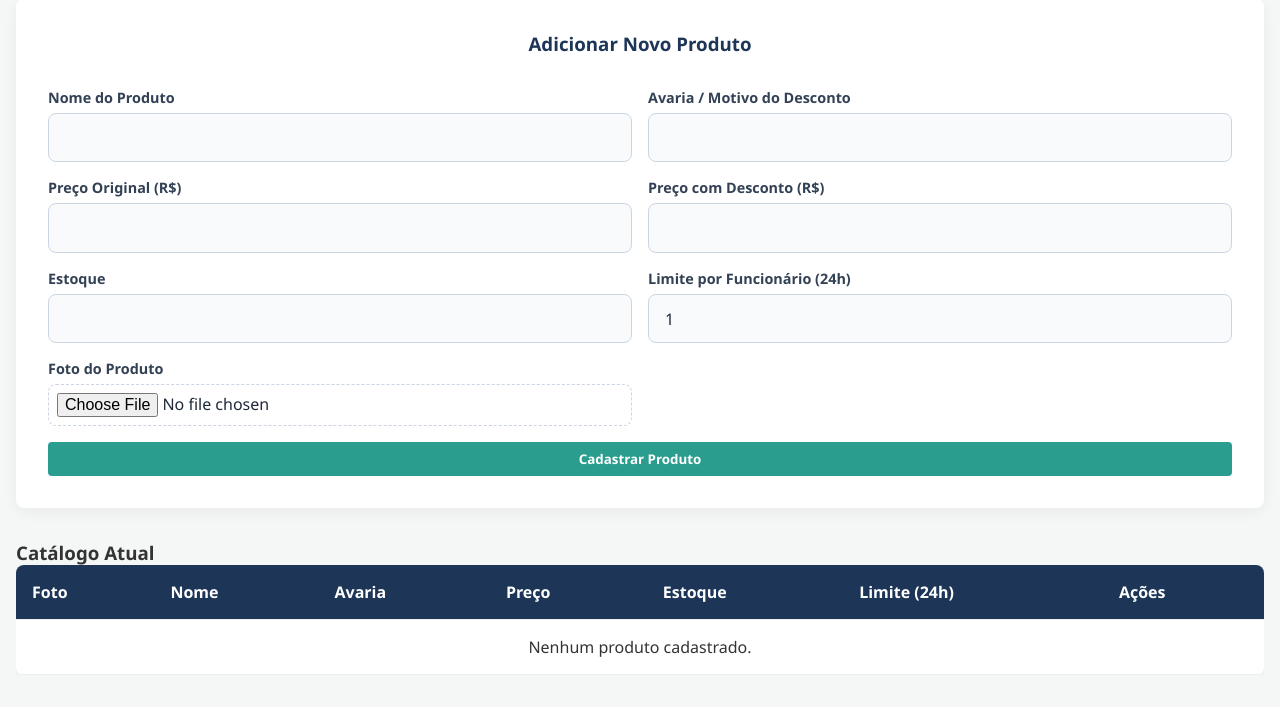
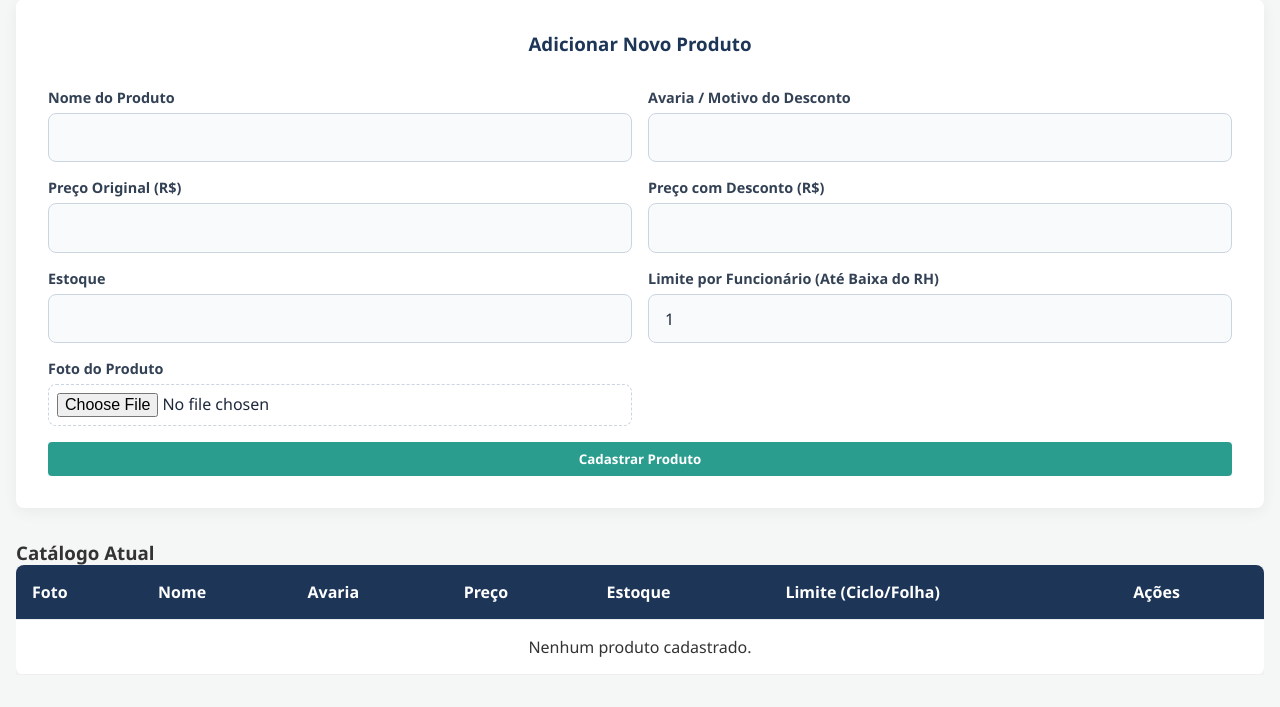
Before and after one commit to nicthecreator/projeto-website-django-ecommerce, a Django app: page /painel-admin/ in a window 1280 px wide. Shown: the part 273-980 px from the top of the page. Run offline with Django 5.2, Linux system fonts and the light colour scheme; the visitor is signed in with stand-in values (Sample User, id 1); data comes from the database, SQL or seed files in the repository; data that the repository does not hold is empty; some libraries are stand-ins or nearby versions.

Commit message:
Correcao: Limite de produtos travado pelo desconto na folha do RH

```diff
--- a/base/global/base.html
+++ b/base/global/base.html
@@ -5,6 +5,7 @@
     <meta charset="UTF-8">
     <meta name="viewport" content="width=device-width, initial-scale=1.0">
     <title>{% block title %}PHD Store{% endblock %}</title>
+    <link rel="icon" type="image/x-icon" href="{% static 'images/favicon.ico' %}">
 
     <!-- CSS Global -->
     <link rel="stylesheet" href="{% static 'css/style.css' %}?v=1.5">
--- a/index/templates/login.html
+++ b/index/templates/login.html
@@ -7,7 +7,7 @@
     <title>PHD Store - Tela de Login</title>
     <link rel="stylesheet" href="{% static 'css/login.css' %}?v=1.1">
     <link rel="stylesheet" href="https://cdnjs.cloudflare.com/ajax/libs/font-awesome/6.4.0/css/all.min.css">
-    <link rel="icon" type="image/x-icon" href="{% static "home/images/favicon.ico" %}">
+    <link rel="icon" type="image/x-icon" href="{% static 'images/favicon.ico' %}">
 </head>
 <body>
     <div class="container">
--- a/index/templates/painel_admin.html
+++ b/index/templates/painel_admin.html
@@ -262,7 +262,7 @@
                         <input type="number" name="estoque" required>
                     </div>
                     <div class="form-group">
-                        <label>Limite por Funcionário (24h)</label>
+                        <label>Limite por Funcionário (Até Baixa do RH)</label>
                         <input type="number" name="limite_por_funcionario" value="1" min="1" required>
                     </div>
                     <div class="form-group">
@@ -294,7 +294,7 @@
                         <th>Avaria</th>
                         <th>Preço</th>
                         <th>Estoque</th>
-                        <th>Limite (24h)</th>
+                        <th>Limite (Ciclo/Folha)</th>
                         <th>Ações</th>
                     </tr>
                 </thead>
@@ -495,7 +495,7 @@
                         <input type="number" name="estoque" id="edit_estoque" required>
                     </div>
                     <div class="form-group">
-                        <label>Limite (24h)</label>
+                        <label>Limite (Ciclo/Folha)</label>
                         <input type="number" name="limite_por_funcionario" id="edit_limite" min="1" required>
                     </div>
                     <div class="form-group" style="grid-column: span 2;">
--- a/index/views.py
+++ b/index/views.py
@@ -150,9 +150,8 @@ def verificar_limite_view(request):
             compras_ativas = ItemPedido.objects.filter(
                 pedido__usuario=request.user,
                 produto=produto,
-                pedido__descontado_rh=False,
-                pedido__status__in=['Pendente', 'Retirado']
-            ).aggregate(Total=Sum('quantidade'))['Total'] or 0
+                pedido__descontado_rh=False
+            ).exclude(pedido__status='Cancelado').aggregate(Total=Sum('quantidade'))['Total'] or 0
 
             if (compras_ativas + qtd_solicitada) > produto.limite_por_funcionario:
                 return JsonResponse({
@@ -198,9 +197,8 @@ def checkout_view(request):
                 compras_ativas = ItemPedido.objects.filter(
                     pedido__usuario=request.user,
                     produto=produto,
-                    pedido__descontado_rh=False,
-                    pedido__status__in=['Pendente', 'Retirado']
-                ).aggregate(Total=Sum('quantidade'))['Total'] or 0
+                    pedido__descontado_rh=False
+                ).exclude(pedido__status='Cancelado').aggregate(Total=Sum('quantidade'))['Total'] or 0
 
                 if (compras_ativas + qtd_solicitada) > produto.limite_por_funcionario:
                     return JsonResponse({
```
